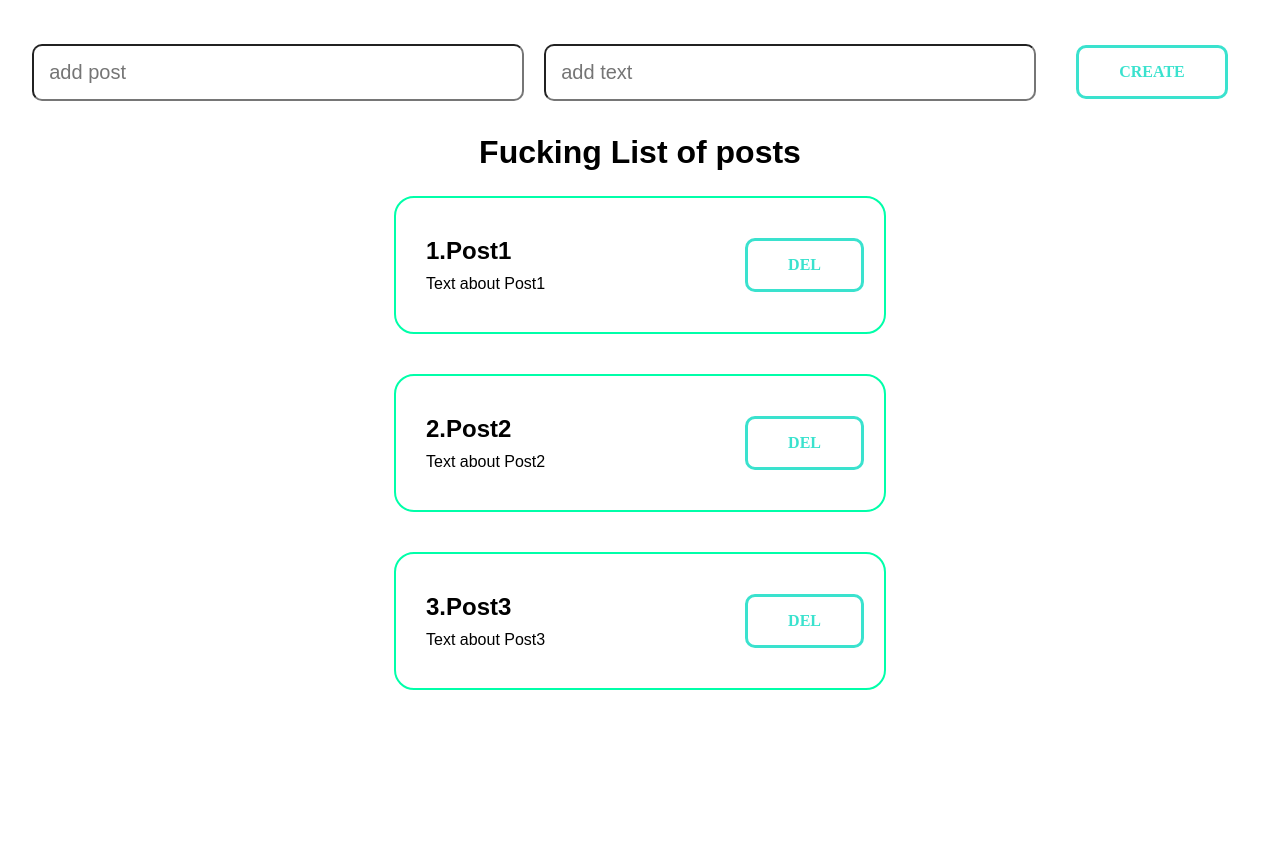
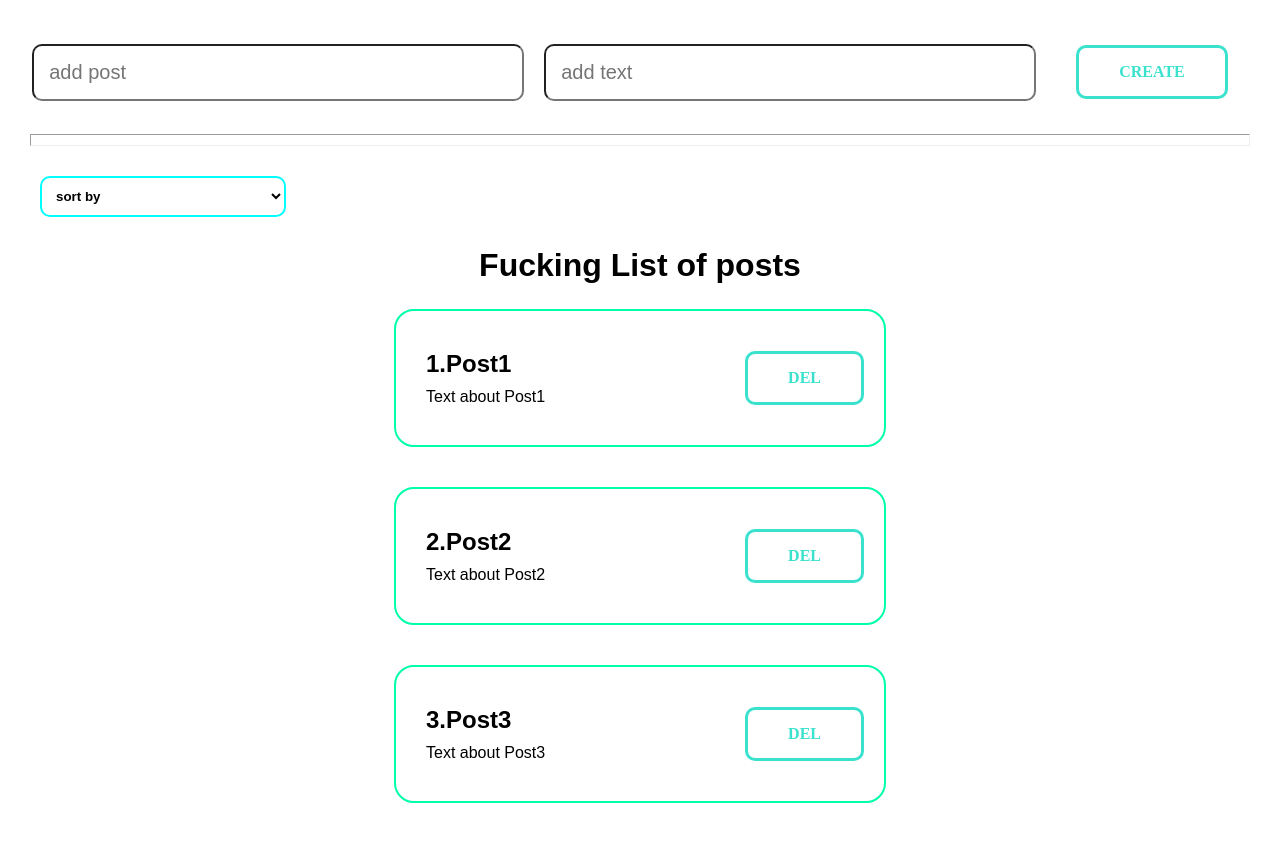
Before and after one commit to Aleksey6453/reactFundament, a React (Create React App) app: page / in a window 1280 px wide. Shown: the top 842 px of the page. Before the commit the page ends 800 px from the top, so only its background shows below. Built offline with nearby package versions, Linux system fonts and the light colour scheme.

Commit message:
add visual for sort

```diff
--- a/src/App.js
+++ b/src/App.js
@@ -3,6 +3,7 @@ import './style/GlobalStyle.css'
 import PostList from './components/post-list/PostList'
 import FormCreatePost from './components/form_create_post/FormCreatePost';
 import PostForm from './components/form_create_post/PostForm';
+import MySelect from './components/UI/select/MySelect';
 
 function App() {
   const [posts, setPosts] = React.useState([
@@ -11,12 +12,18 @@ function App() {
     {id:3, title:'Post', body:'Text about Post'},
   ])
 
+  const [selectedSort, setSelectedSort] = React.useState('')
   const [makePost, setMakePost] = React.useState({title:'', body:''})
   const createPost = (newPost) => {
       setPosts([...posts, newPost])
   }
   const removePost = (post) => {
       setPosts(posts.filter(p => p.id !== post.id))
+  }
+
+  const sortPost = (sort) => {
+    setSelectedSort(sort)
+    console.log(sort)
   }
 
   return (
@@ -27,11 +34,23 @@ function App() {
                       setMakePost={setMakePost}
                       /> */}
       <PostForm create={createPost} />
+      <hr style={{margin:'10px'}}/>
+      <div>
+        <MySelect
+          value={selectedSort}
+          onChange={sortPost}
+          defaultValue='sort by'
+          options={[
+            {value: 'title', name: 'by title'},
+            {value: 'body', name: 'by description'}
+          ]}
+        />
+      </div>
       {posts.length
           ? <PostList remove={removePost} posts={posts} title={'Fucking List of posts'} />
           : <div><h2> Were is empty now :( </h2>
           <br />
-          <img src="/7.jpg" alt="photo" style={{width: '100%'}}/>
+          <img src="/1.jpg" alt="photo" style={{width: '100%'}}/>
           </div>
       }
     </div>
--- /dev/null
+++ b/src/components/UI/select/MySelect.jsx
@@ -0,0 +1,19 @@
+import React from 'react'
+import styles from './MySelect.module.css'
+
+const MySelect = ({options, defaultValue, value, onChange}) => {
+  return (
+    <select value={value}
+            onChange={e => onChange(e.target.value)}
+            className={styles.select}>
+      <option  value="">{defaultValue}</option>
+        {options.map(option =>
+          <option key={option.value}  value={option.value}>
+            {option.name}
+          </option>
+        )}
+    </select>
+  )
+}
+
+export default MySelect
--- /dev/null
+++ b/src/components/UI/select/MySelect.module.css
@@ -0,0 +1,17 @@
+.select{
+    background-color: white;
+    padding: 10px;
+    margin: 15px;
+    border-radius: 10px;
+    width: 20%;
+    border: 2px solid aqua;
+    font-weight: bold;
+    cursor: pointer;
+    min-width: 200px;
+}
+
+.select:hover{
+    background-color: aqua;
+    border: 2px solid black;
+    transition: all 0.5s;
+}
--- a/src/components/postItem/PostItem.module.css
+++ b/src/components/postItem/PostItem.module.css
@@ -6,6 +6,7 @@
     padding: 20px;
     margin: 20px;
     padding-right: 0;
+    min-width: 300px;
 }
 
 .half_left_post{
```
